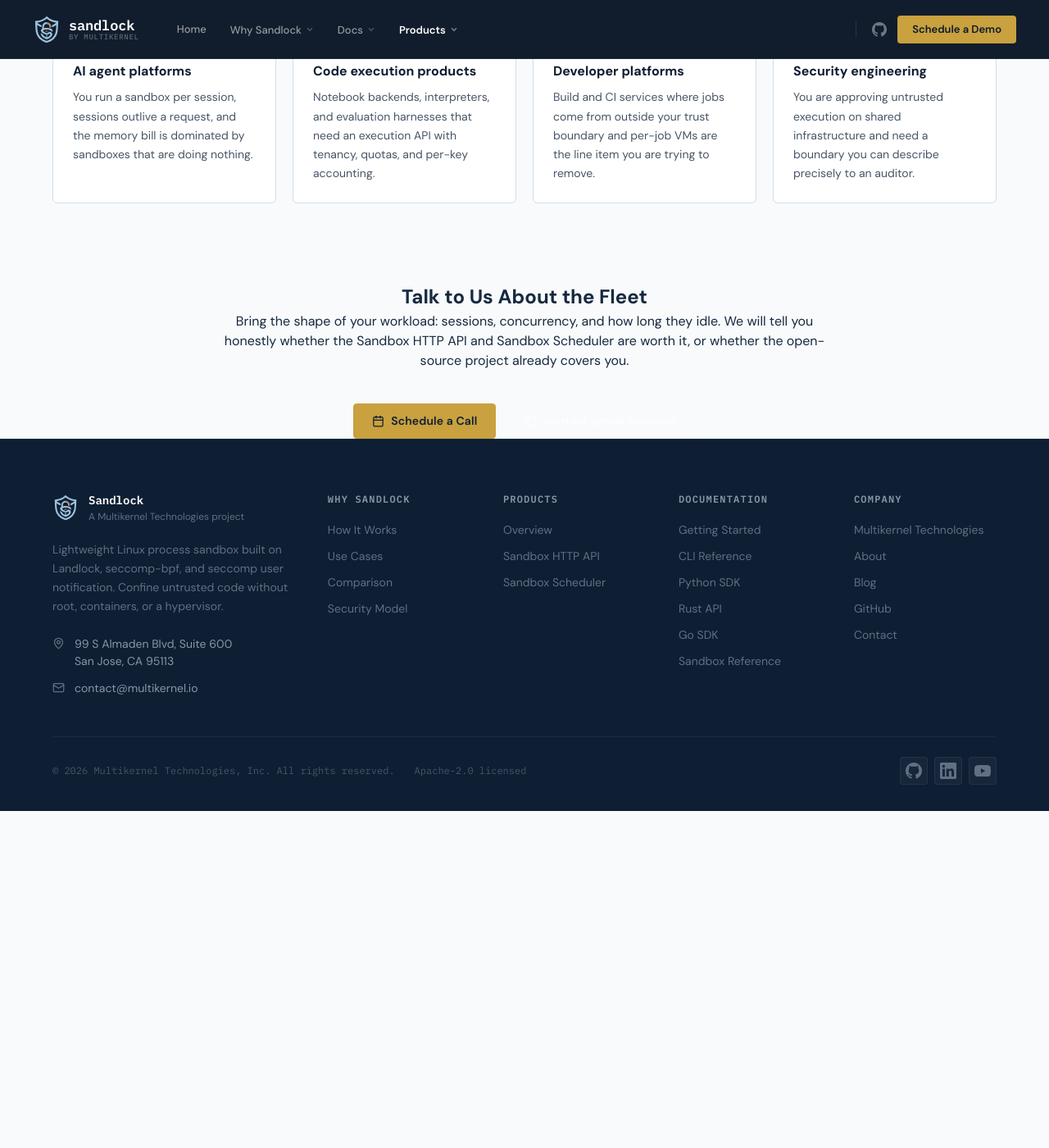
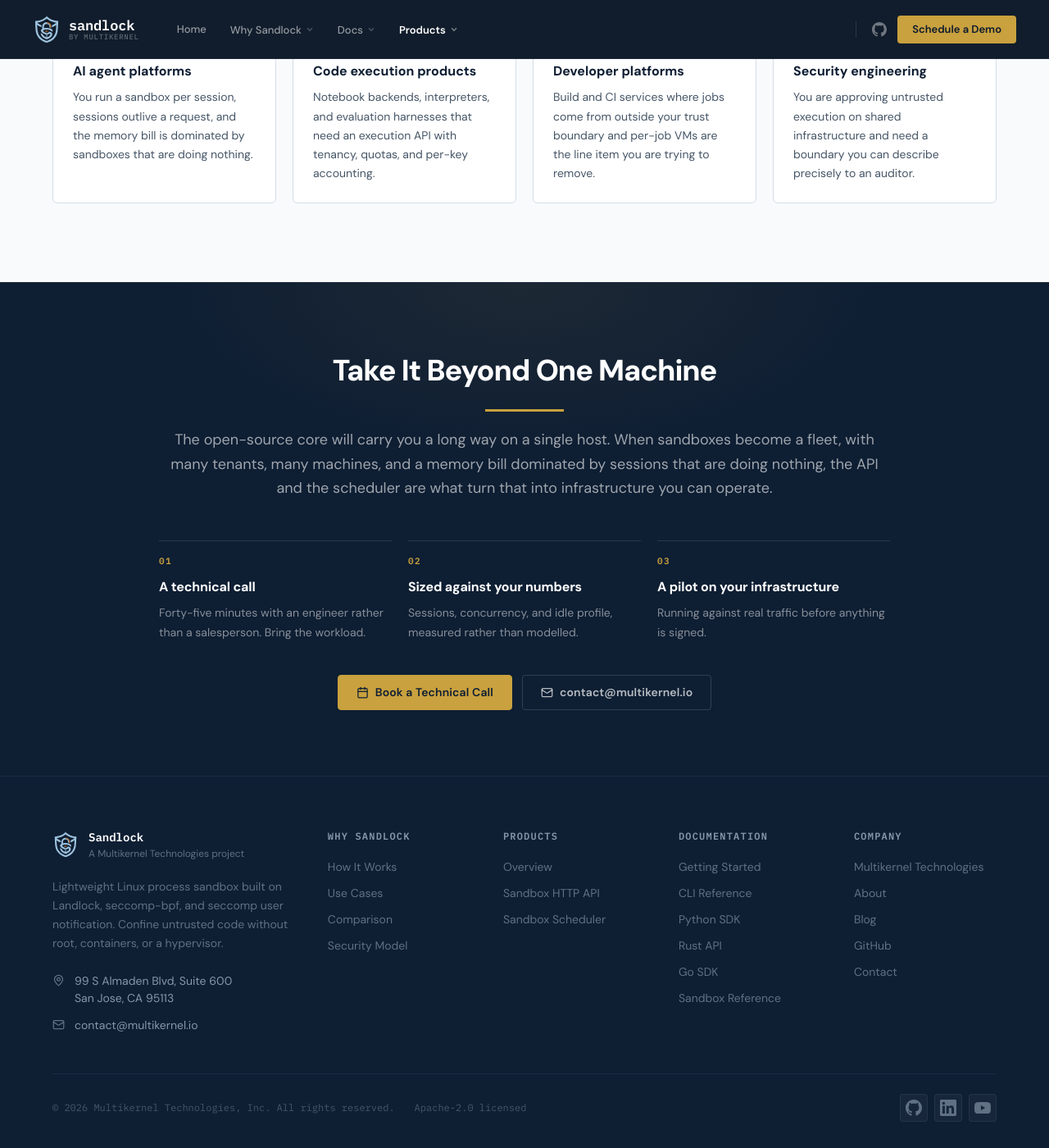
Before and after one commit to multikernel/sandlock.io, a Jekyll site: the page built from enterprise.html, in a window 1280 px wide and 1400 px high, scrolled down 4198 px. Shown: the whole window at 82% size. Built offline with Jekyll 4.4.1, drawn with Linux system fonts in a browser that asks for light colours; before the commit the page ends 5187 px from its top, so only the background shows below that.

Commit message:
Rework the enterprise close, and restore its section tag
The closing block asked the reader to do homework, then hedged that
they might not need the product at all. Honesty belongs on the page,
and it is already there in "who this is for", but it is a weak note to
end a commercial page on.

It now restates the arc the page just made, that the core carries you
on one host and the paid layers are what make a fleet operable, and
replaces the vague invitation with what a conversation actually
involves: a technical call, sizing against measured numbers, a pilot on
your own infrastructure before anything is signed. Naming the steps
removes the main reason someone hesitates to click.

This also restores <section class="cta-band">, which I deleted a few
commits ago when removing the company-profile section by line index and
took one line too many. The final block had been rendering without its
band since, and the link checker never saw it because it only follows
hrefs. Structural balance is now checked across every page and every
container tag, which is how this should have been caught.

```diff
--- a/enterprise.html
+++ b/enterprise.html
@@ -179,6 +179,52 @@
     font-size: var(--text-sm);
     line-height: var(--leading-relaxed);
     color: var(--gray-600);
+}
+
+.cta-steps {
+    display: grid;
+    grid-template-columns: repeat(3, 1fr);
+    gap: var(--space-5);
+    margin: var(--space-12) 0 var(--space-10);
+    text-align: left;
+}
+
+.cta-step {
+    padding-top: var(--space-4);
+    border-top: 1px solid rgba(255, 255, 255, 0.12);
+}
+
+.cta-step .n {
+    display: block;
+    font-family: var(--font-mono);
+    font-size: 11px;
+    font-weight: 600;
+    letter-spacing: 0.12em;
+    color: var(--accent-500);
+    margin-bottom: var(--space-3);
+}
+
+.cta-step h3 {
+    font-size: var(--text-base);
+    font-weight: 700;
+    color: white;
+    margin-bottom: var(--space-2);
+    letter-spacing: -0.01em;
+}
+
+.cta-band .cta-step p {
+    font-size: var(--text-sm);
+    line-height: var(--leading-relaxed);
+    color: rgba(255, 255, 255, 0.5);
+    margin: 0;
+}
+
+@media (max-width: 760px) {
+    .cta-steps {
+        grid-template-columns: 1fr;
+        gap: var(--space-6);
+        margin: var(--space-10) 0 var(--space-8);
+    }
 }
 
 @media (max-width: 900px) {
@@ -388,13 +434,33 @@
     </div>
 </section>
 
-    <div class="cta-band-inner">
-        <h2>Talk to Us About the Fleet</h2>
-        <p>Bring the shape of your workload: sessions, concurrency, and how long they idle. We will tell you honestly whether the Sandbox HTTP API and Sandbox Scheduler are worth it, or whether the open-source project already covers you.</p>
+<section class="cta-band">
+    <div class="cta-band-inner" style="max-width: 940px;">
+        <h2>Take It Beyond One Machine</h2>
+        <p>The open-source core will carry you a long way on a single host. When sandboxes become a fleet, with many tenants, many machines, and a memory bill dominated by sessions that are doing nothing, the API and the scheduler are what turn that into infrastructure you can operate.</p>
+
+        <div class="cta-steps">
+            <div class="cta-step">
+                <span class="n">01</span>
+                <h3>A technical call</h3>
+                <p>Forty-five minutes with an engineer rather than a salesperson. Bring the workload.</p>
+            </div>
+            <div class="cta-step">
+                <span class="n">02</span>
+                <h3>Sized against your numbers</h3>
+                <p>Sessions, concurrency, and idle profile, measured rather than modelled.</p>
+            </div>
+            <div class="cta-step">
+                <span class="n">03</span>
+                <h3>A pilot on your infrastructure</h3>
+                <p>Running against real traffic before anything is signed.</p>
+            </div>
+        </div>
+
         <div class="button-group">
             <a href="https://calendar.app.google/nc1upkqQoUeoukdD9" target="_blank" rel="noopener noreferrer" class="btn btn-primary">
                 <i data-lucide="calendar"></i>
-                Schedule a Call
+                Book a Technical Call
             </a>
             <a href="mailto:contact@multikernel.io" class="btn btn-secondary">
                 <i data-lucide="mail"></i>
```
